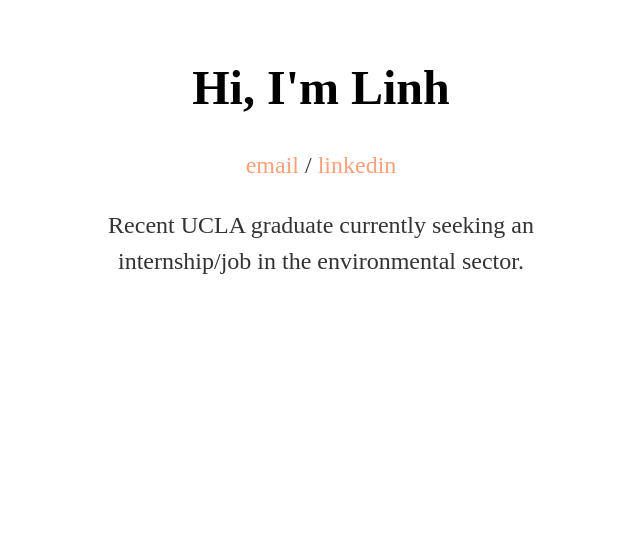
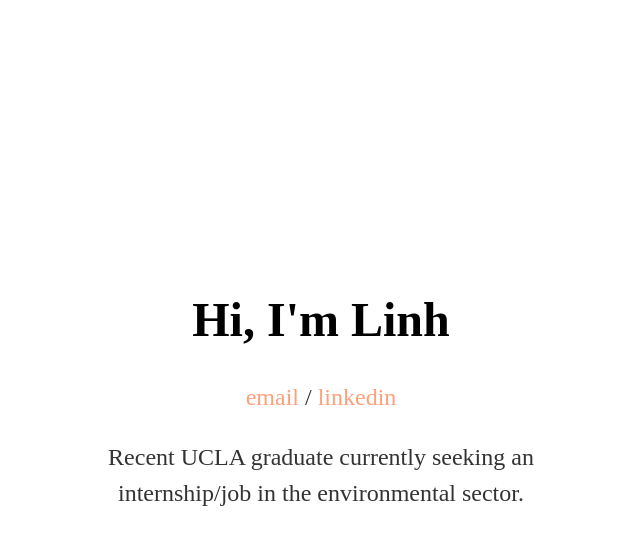
Before and after one commit to lttrinh/lttrinh.github.io, a Jekyll site: the page built from index.html, in a window 1280 px wide. Shown: the top 545 px of the page, without its empty margins (319-959 px from the left). Built offline with Jekyll 4.4.1, drawn with Linux system fonts in a browser that asks for light colours.

Commit message:
Update main.css

```diff
--- a/css/main.css
+++ b/css/main.css
@@ -1,6 +1,7 @@
 body {
     margin: 60px auto;
     width: 40%;
+    padding-top: 200px;
 }
 
 h1 {
```
